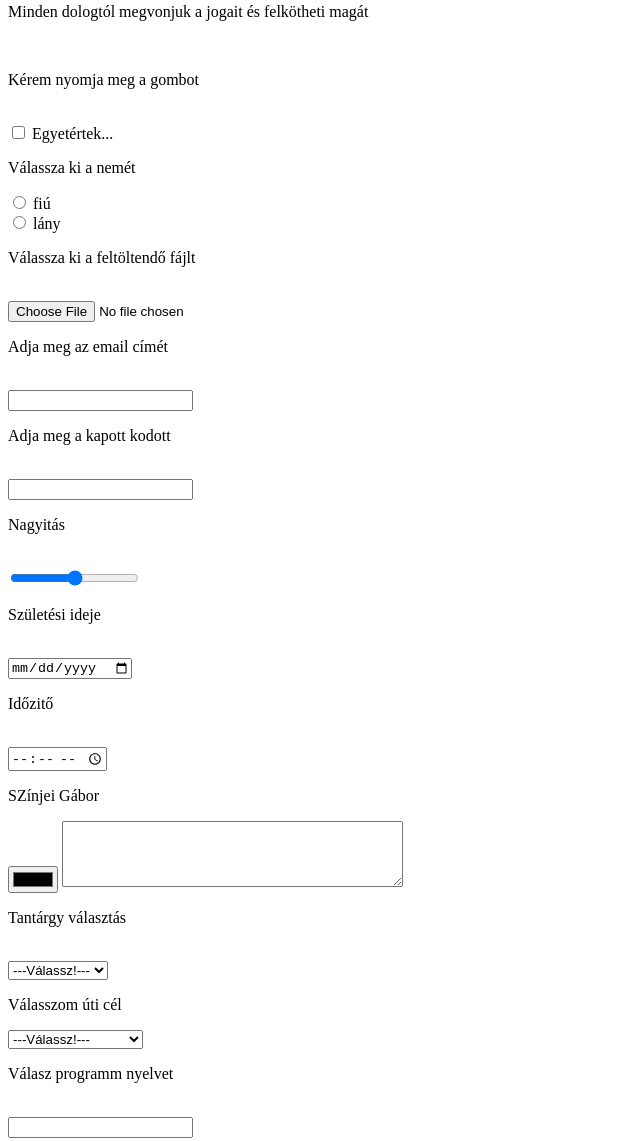
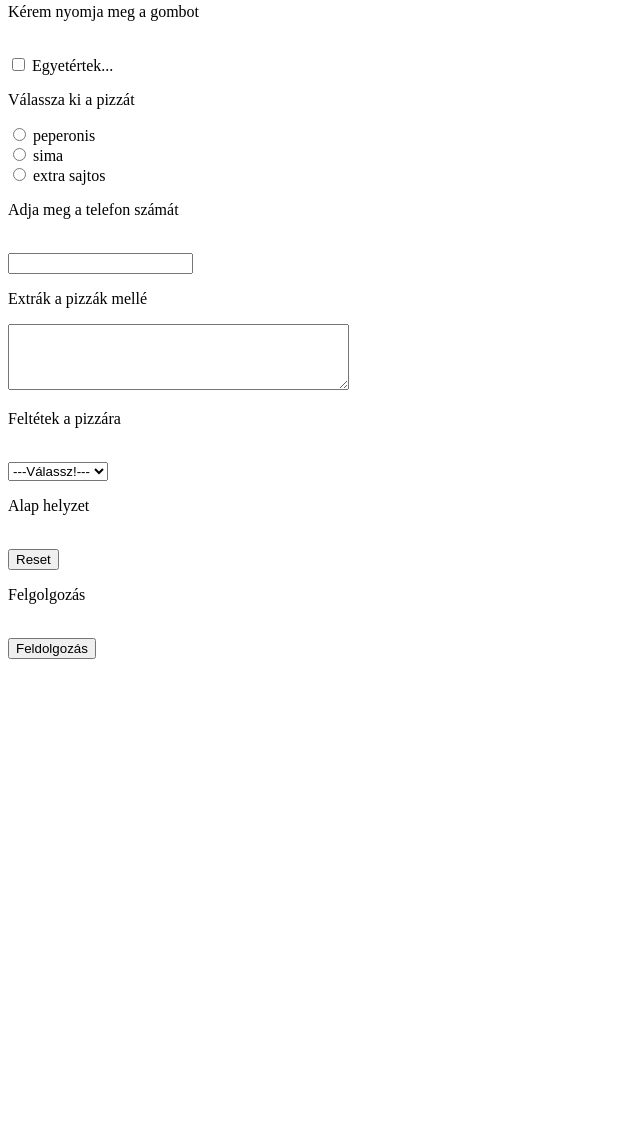
Before and after one commit to Hegymegi-Akos/ceges.html, a plain HTML site: page index.html in a window 1280 px wide. Shown: the part 135-1276 px from the top of the page, without its empty margins (0-640 px from the left). After the commit the page ends 802 px from the top, so only its background shows below. Drawn offline with Linux system fonts and the light colour scheme.

Commit message:
Update index.html

```diff
--- a/index.html
+++ b/index.html
@@ -4,69 +4,32 @@
     <meta charset="UTF-8">
     <meta http-equiv="X-UA-Compatible" content="IE=edge">
     <meta name="viewport" content="width=device-width, initial-scale=1.0">
-    <title>Ürlap</title>
+    <title>Pizza rendelés</title>
 </head>
 <body>
-<h1>Céges űrlap</h1>
-    <input type='text'>Válasszon felhasználó nevet<br>
+<h1>Pizza rendelés</h1>
+    <input type='text'>Kérem a cimet<br>
     <input type='password'>Válasszon jelszót<br>
-    <p>Minden dologtól megvonjuk a jogait és felkötheti magát </p><br>
     <p>Kérem nyomja meg a gombot</p><br>
     <input type='checkbox'> Egyetértek...<br>
-    <p>Válassza ki a nemét</p>
-    <input type='radio' name='gender'> fiú<br>
-<input type='radio' name='gender'> lány<br>
-<p>Válassza ki a feltöltendő fájlt</p><br>
-<input type='file'><br>
-<p> Adja meg az email címét</p><br>
+    <p>Válassza ki a pizzát</p>
+    <input type='radio' name='gender'> peperonis<br>
+<input type='radio' name='gender'> sima<br>
+<input type='radio' name='gender'> extra sajtos<br>
+<p> Adja meg a telefon számát</p><br>
 <input type='email'><br>
-<p>Adja meg a kapott kodott</p><br>
-<input type='number'><br>
-<p>Nagyitás</p><br>
-<input type='range'><br>
-<p>Születési ideje </p><br>
-<input type='date'><br>
-<p>Időzitő</p><br>
-<input type='time'><br>
-<p>SZínjei Gábor</p>
-<input type='color'>
+<p>Extrák a pizzák mellé</p>
 <textarea cols=40 rows=4></textarea><br>
-<p>Tantárgy választás </p><br>
+<p>Feltétek a pizzára </p><br>
 <select>
 	<option>---Válassz!--- </option>
-	<option>Biológia       </option>
-	<option>Fizika         </option>
-	<option>Földrajz       </option>
-	<option>Kémia          </option>
+	<option>szalámi     </option>
+	<option>répa XD         </option>
+	<option>ananász       </option>
+	<option>video kártya        </option>
 </select><br>
-<p>Válasszom úti cél </p>
-<select title='Válassz úticélt!'><br>
-    <option disabled=disable selected>---Válassz!--- </option><br>
 
-    <optgroup label='Ausztria'><br>
-        <option>Neusiedler See</option>
-        <option>Wolfgangsee</option>
-        <option>Wörthersee</option>
-    </optgroup><br>
 
-    <optgroup label='Olaszország'>
-        <option>Lago di Como</option>
-        <option>Lago di Garda</option>
-    </optgroup><br>
-
-    <optgroup label='Szlovénia'><br>
-        <option>Blejsko jezero</option><br>
-        <option>Bohinjsko jezero</option><br>
-    </optgroup>
-</select><br>
-<p>Válasz programm nyelvet</p><br>
-<input list='programnyelv'>
-    <datalist id='programnyelv'>
-        <option value='C#'>
-        <option value='Java'>
-        <option value='PHP'>
-        <option value='Python'>
-    </datalist><br>
 <p>Alap helyzet</p><br>
     <input type='reset'><br>
     <p>Felgolgozás</p><br>
@@ -74,4 +37,3 @@
 
 
 </body>
-</html>
```
